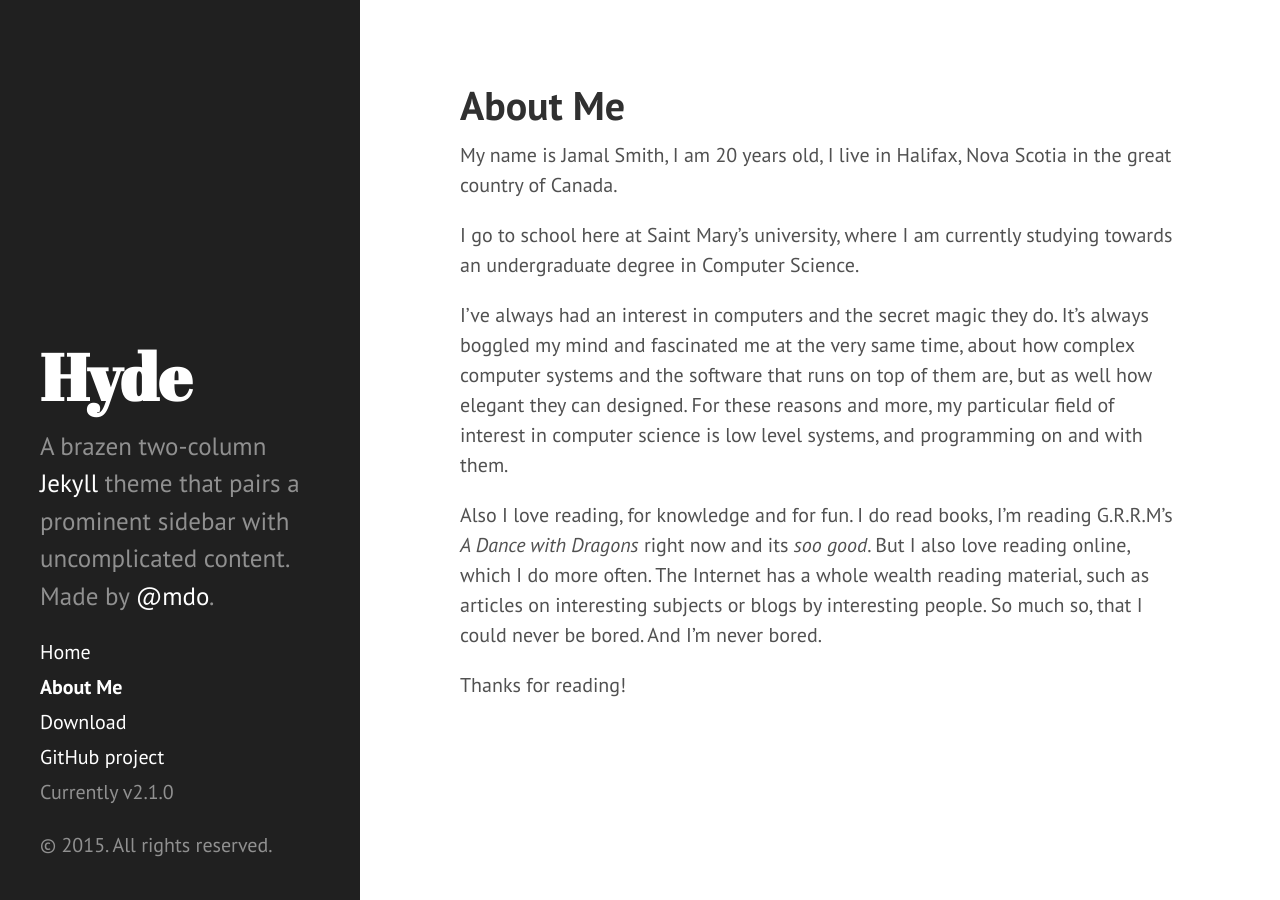
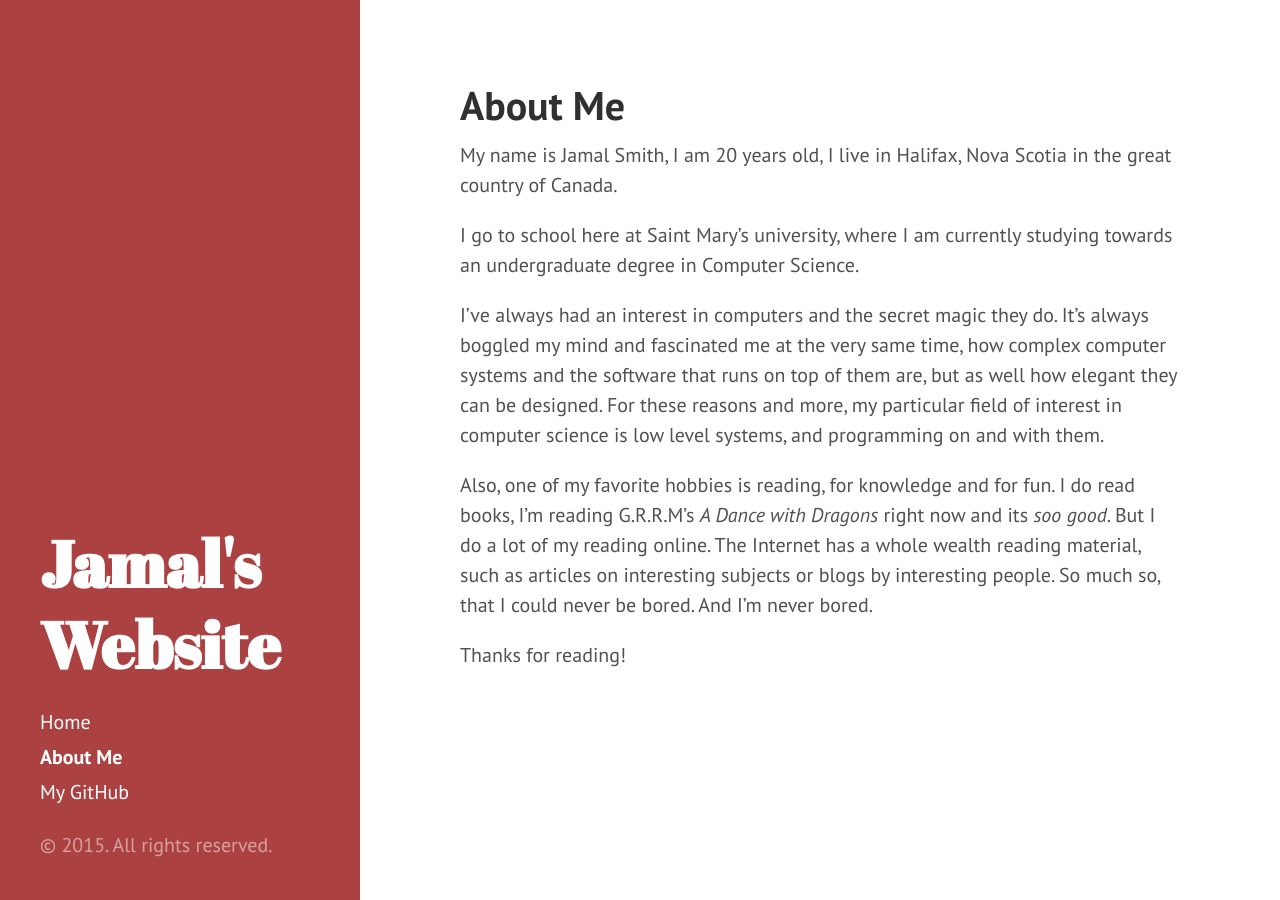
Before and after one commit to jamalblog/jamalblog.github.io, a Jekyll site: the page built from about.md, in a window 1280 px wide. Built offline with Jekyll 4.4.1, drawn with Linux system fonts in a browser that asks for light colours; Markdown is read by kramdown in place of the engine named in the settings.

Commit message:
customized

```diff
--- a/_config.yml
+++ b/_config.yml
@@ -7,20 +7,19 @@ permalink:        pretty
 relative_permalinks: true
 
 # Setup
-title:            Hyde
-tagline:          'A Jekyll theme'
-description:      'A brazen two-column <a href="http://jekyllrb.com" target="_blank">Jekyll</a> theme that pairs a prominent sidebar with uncomplicated content. Made by <a href="https://twitter.com/mdo" target="_blank">@mdo</a>.'
-url:              http://hyde.getpoole.com
+title:            Jamal's Website
+tagline:          'ayy lmao'
+description:      ''
+url:              http://jamalblog.github.io
 baseurl:          /
 
 author:
-  name:           'Mark Otto'
-  url:            https://twitter.com/mdo
+  name:           'Jamal Smith'
+  url:            https://twitter.com/IAmJamalSmith
 
 paginate:         5
 
 # Custom vars
-version:          2.1.0
 
 github:
-  repo:           https://github.com/poole/hyde
+  repo:           https://github.com/jamalsmith
--- a/_includes/sidebar.html
+++ b/_includes/sidebar.html
@@ -26,9 +26,7 @@
         {% endif %}
       {% endfor %}
 
-      <a class="sidebar-nav-item" href="{{ site.github.repo }}/archive/v{{ site.version }}.zip">Download</a>
-      <a class="sidebar-nav-item" href="{{ site.github.repo }}">GitHub project</a>
-      <span class="sidebar-nav-item">Currently v{{ site.version }}</span>
+      <a class="sidebar-nav-item" href="{{ site.github.repo }}">My GitHub</a>
     </nav>
 
     <p>&copy; {{ site.time | date: '%Y' }}. All rights reserved.</p>
--- a/_layouts/default.html
+++ b/_layouts/default.html
@@ -3,7 +3,7 @@
 
   {% include head.html %}
 
-  <body>
+  <body class="theme-base-08">
 
     {% include sidebar.html %}
 
--- a/about.md
+++ b/about.md
@@ -7,8 +7,8 @@ My name is Jamal Smith, I am 20 years old, I live in Halifax, Nova Scotia in the
 
 I go to school here at Saint Mary's university, where I am currently studying towards an undergraduate degree in Computer Science.
 
-I've always had an interest in computers and the secret magic they do. It's always boggled my mind and fascinated me at the very same time, about how complex computer systems and the software that runs on top of them are, but as well how elegant they can designed. For these reasons and more, my particular field of interest in computer science is low level systems, and programming on and with them.
+I've always had an interest in computers and the secret magic they do. It's always boggled my mind and fascinated me at the very same time, how complex computer systems and the software that runs on top of them are, but as well how elegant they can be designed. For these reasons and more, my particular field of interest in computer science is low level systems, and programming on and with them.
 
-Also I love reading, for knowledge and for fun. I do read books, I'm reading G.R.R.M's *A Dance with Dragons* right now and its *soo good*. But I also love reading online, which I do more often. The Internet has a whole wealth reading material, such as articles on interesting subjects or blogs by interesting people. So much so, that I could never be bored. And I'm never bored.
+Also, one of my favorite hobbies is reading, for knowledge and for fun. I do read books, I'm reading G.R.R.M's *A Dance with Dragons* right now and its *soo good*. But I do a lot of my reading online. The Internet has a whole wealth reading material, such as articles on interesting subjects or blogs by interesting people. So much so, that I could never be bored. And I'm never bored.
 
 Thanks for reading!
```
Also changed, not shown: _posts/2012-02-06-whats-jekyll.md (deleted, +0 -12 lines), _posts/2012-02-07-example-content.md (deleted, +0 -138 lines), _posts/2013-12-28-introducing-hyde.md (deleted, +0 -37 lines), 7 other files.
